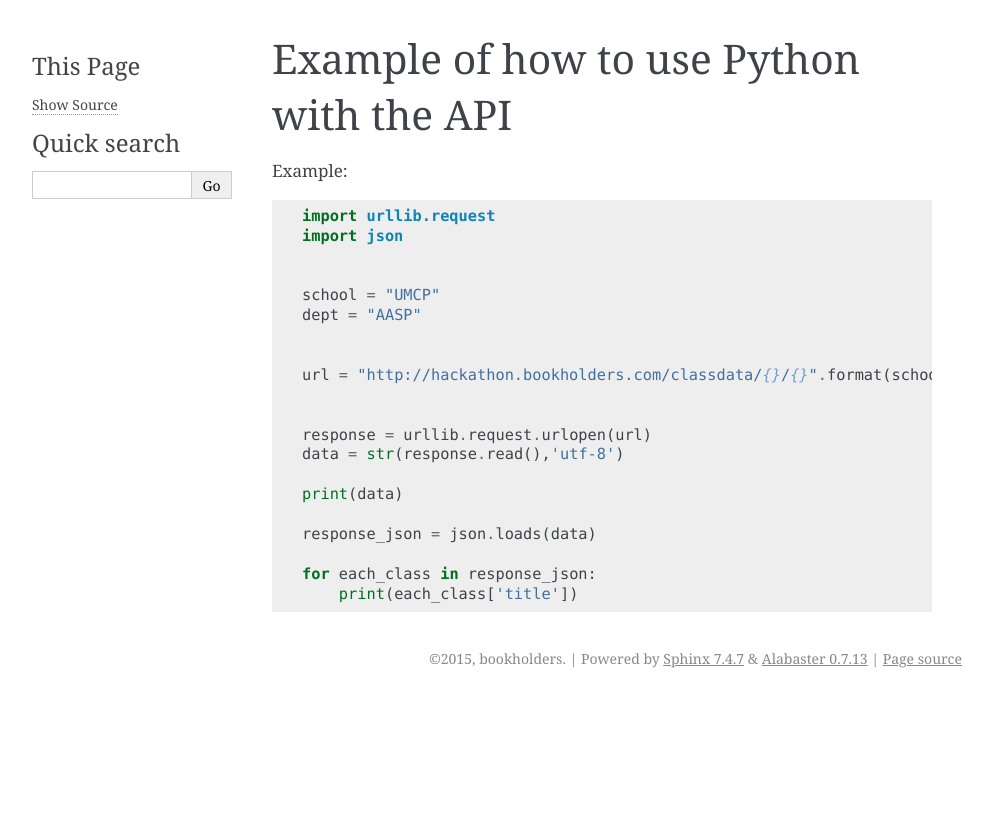
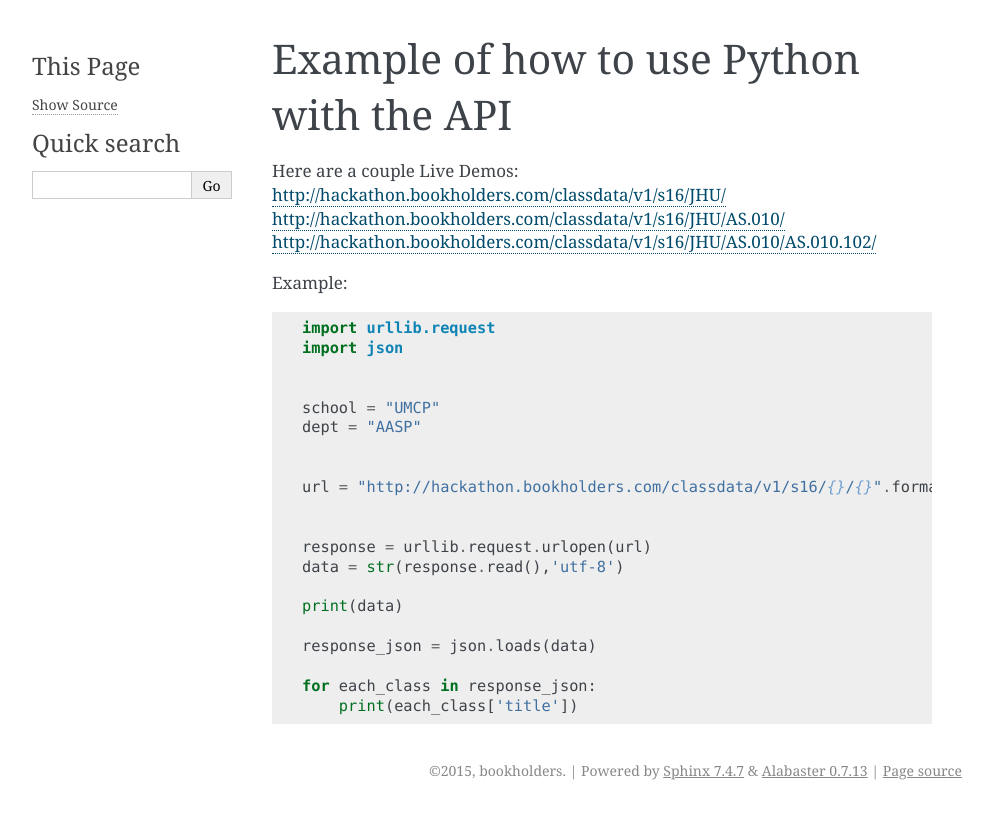
Before and after one commit to bookholders/classdataapi, a Sphinx documentation site: the page built from docs/python.rst, in a window 1280 px wide. Shown: the top 819 px of the page, without its empty margins (148-1141 px from the left). Built offline with Sphinx 7.4.7, drawn with Linux system fonts in a browser that asks for light colours.

Commit message:
Update python.rst

```diff
--- a/docs/python.rst
+++ b/docs/python.rst
@@ -2,6 +2,11 @@
 
 Example of how to use Python with the API
 =========================================
+
+Here are a couple Live Demos:
+http://hackathon.bookholders.com/classdata/v1/s16/JHU/
+http://hackathon.bookholders.com/classdata/v1/s16/JHU/AS.010/
+http://hackathon.bookholders.com/classdata/v1/s16/JHU/AS.010/AS.010.102/
 
 Example:
 
@@ -15,7 +20,7 @@ Example:
     dept = "AASP"
 
 
-    url = "http://hackathon.bookholders.com/classdata/{}/{}".format(school,dept)
+    url = "http://hackathon.bookholders.com/classdata/v1/s16/{}/{}".format(school,dept)
 
 
     response = urllib.request.urlopen(url)
```
